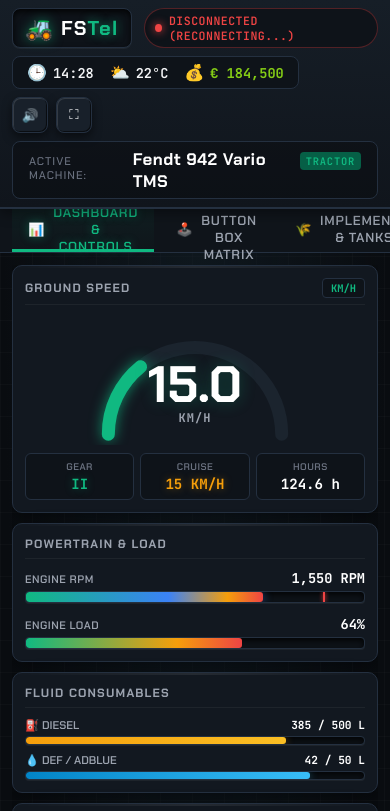
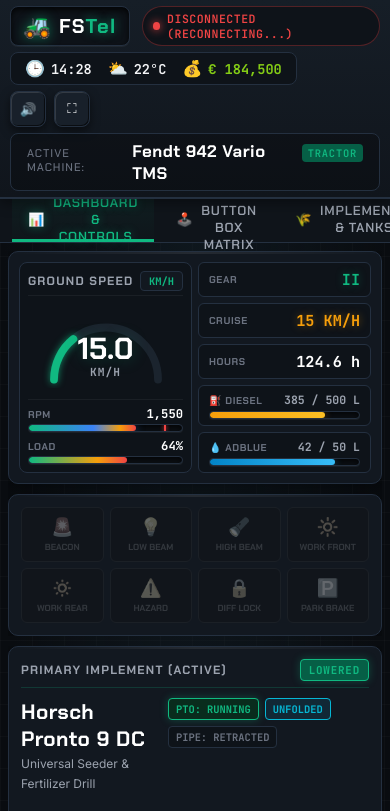
Before and after one commit to FatihEsen/fs25buttonbox, a plain HTML site: page web/index.html in a window 390 px wide. Shown: the top 811 px of the page. Drawn offline with Linux system fonts and the light colour scheme.

Commit message:
feat(ui): 2-column mobile telemetry, 5-column button box matrix, and touch scroll fix

```diff
--- a/web/app.js
+++ b/web/app.js
@@ -513,29 +513,60 @@
       });
     });
 
-    // Tactile Buttons Touch & Click Binding
+    // Tactile Buttons Touch & Click Binding (Smooth Mobile Scrolling Friendly)
     const tactileButtons = document.querySelectorAll('.tactile-btn');
     tactileButtons.forEach((btn) => {
       const action = btn.getAttribute('data-action');
       if (!action) return;
 
-      const onPress = (e) => {
-        e.preventDefault();
+      // Desktop Mouse Clicks
+      btn.addEventListener('mousedown', (e) => {
         btn.classList.add('pressed');
         dispatchAction(action);
-      };
+      });
 
-      const onRelease = () => {
+      const onMouseUp = () => {
         btn.classList.remove('pressed');
       };
+      btn.addEventListener('mouseup', onMouseUp);
+      btn.addEventListener('mouseleave', onMouseUp);
 
-      btn.addEventListener('mousedown', onPress);
-      btn.addEventListener('mouseup', onRelease);
-      btn.addEventListener('mouseleave', onRelease);
+      // Mobile Touch: Allows scrolling without accidental triggers
+      let touchStartX = 0;
+      let touchStartY = 0;
+      let isTouchScrolling = false;
 
-      btn.addEventListener('touchstart', onPress, { passive: false });
-      btn.addEventListener('touchend', onRelease);
-      btn.addEventListener('touchcancel', onRelease);
+      btn.addEventListener('touchstart', (e) => {
+        if (!e.touches || e.touches.length === 0) return;
+        touchStartX = e.touches[0].clientX;
+        touchStartY = e.touches[0].clientY;
+        isTouchScrolling = false;
+        btn.classList.add('pressed');
+      }, { passive: true });
+
+      btn.addEventListener('touchmove', (e) => {
+        if (!e.touches || e.touches.length === 0) return;
+        const deltaX = Math.abs(e.touches[0].clientX - touchStartX);
+        const deltaY = Math.abs(e.touches[0].clientY - touchStartY);
+        // If finger moves more than 8 pixels, user is scrolling the page
+        if (deltaX > 8 || deltaY > 8) {
+          isTouchScrolling = true;
+          btn.classList.remove('pressed');
+        }
+      }, { passive: true });
+
+      btn.addEventListener('touchend', (e) => {
+        btn.classList.remove('pressed');
+        if (!isTouchScrolling) {
+          // Genuine tap: trigger action
+          dispatchAction(action);
+        }
+      });
+
+      btn.addEventListener('touchcancel', () => {
+        btn.classList.remove('pressed');
+        isTouchScrolling = true;
+      });
     });
 
     // Speed Unit Toggle
--- a/web/index.html
+++ b/web/index.html
@@ -77,13 +77,17 @@
     <section id="viewDashboard" class="view-panel active-panel">
       <div class="dashboard-grid">
 
-        <!-- LEFT: TRACTOR TELEMETRY -->
+        <!-- LEFT: TRACTOR TELEMETRY (2-COLUMN DUAL COCKPIT LAYOUT) -->
         <div class="dash-column tractor-col">
-          <div class="panel-card speed-card">
-            <div class="card-header">
+          <div class="panel-card cockpit-main-card">
+            <div class="cockpit-2col">
+              <!-- LEFT COLUMN: SPEED ARC + COMPACT RPM & LOAD DIRECTLY UNDER ARC -->
+              <div class="cockpit-col-speed">
+                <div class="card-header mini-header">
                   <span class="card-title">GROUND SPEED</span>
                   <button id="btnSpeedUnitToggle" class="unit-toggle-btn" title="Toggle KM/H / MPH">KM/H</button>
                 </div>
+
                 <div class="speed-display">
                   <div class="speed-gauge-wrap">
                     <svg class="speed-arc-svg" viewBox="0 0 200 120">
@@ -97,76 +101,75 @@
                   </div>
                 </div>
 
-            <!-- Gear & Cruise Target -->
-            <div class="sub-drivetrain-row">
-              <div class="info-pill">
-                <span class="pill-label">GEAR</span>
-                <span id="gearValue" class="pill-value accent-green">II</span>
+                <!-- RPM & MOTOR LOAD (Directly underneath the speed arc) -->
+                <div class="under-arc-meters">
+                  <!-- Engine RPM -->
+                  <div class="micro-meter">
+                    <div class="micro-meta">
+                      <span class="micro-title">RPM</span>
+                      <span id="rpmValue" class="micro-num">1,550</span>
                     </div>
-              <div class="info-pill">
-                <span class="pill-label">CRUISE</span>
-                <span id="cruiseTarget" class="pill-value accent-amber">15 KM/H</span>
-              </div>
-              <div class="info-pill">
-                <span class="pill-label">HOURS</span>
-                <span id="operatingHours" class="pill-value">124.6 h</span>
-              </div>
-            </div>
-          </div>
-
-          <!-- RPM & MOTOR LOAD -->
-          <div class="panel-card engine-card">
-            <div class="card-header">
-              <span class="card-title">POWERTRAIN &amp; LOAD</span>
-            </div>
-            <div class="dual-bars-container">
-              <!-- RPM Bar -->
-              <div class="meter-group">
-                <div class="meter-meta">
-                  <span class="meter-title">ENGINE RPM</span>
-                  <span id="rpmValue" class="meter-num">1,550 RPM</span>
-                </div>
-                <div class="bar-track">
+                    <div class="bar-track micro-track">
                       <div id="rpmBar" class="bar-fill rpm-fill" style="width: 70%;"></div>
                       <div class="redline-marker" style="left: 88%;"></div>
                     </div>
                   </div>
 
-              <!-- Motor Load Bar -->
-              <div class="meter-group">
-                <div class="meter-meta">
-                  <span class="meter-title">ENGINE LOAD</span>
-                  <span id="loadValue" class="meter-num">64%</span>
+                  <!-- Motor Load -->
+                  <div class="micro-meter">
+                    <div class="micro-meta">
+                      <span class="micro-title">LOAD</span>
+                      <span id="loadValue" class="micro-num">64%</span>
                     </div>
-                <div class="bar-track">
+                    <div class="bar-track micro-track">
                       <div id="loadBar" class="bar-fill load-fill" style="width: 64%;"></div>
                     </div>
                   </div>
                 </div>
               </div>
 
-          <!-- FUEL & DEF / ADBLUE -->
-          <div class="panel-card fuel-card">
-            <div class="card-header">
-              <span class="card-title">FLUID CONSUMABLES</span>
+              <!-- RIGHT COLUMN: VERTICALLY STACKED GEAR, CRUISE, HOURS, DIESEL, ADBLUE -->
+              <div class="cockpit-col-vitals">
+                <div class="vitals-vertical-stack">
+                  <!-- Gear -->
+                  <div class="vital-row-pill">
+                    <span class="v-label">GEAR</span>
+                    <span id="gearValue" class="v-val accent-green">II</span>
                   </div>
-            <div class="fluid-grid">
-              <div class="fluid-item">
-                <div class="fluid-meta">
-                  <span class="fluid-name">⛽ DIESEL</span>
-                  <span id="fuelText" class="fluid-amount">385 / 500 L</span>
+
+                  <!-- Cruise Target -->
+                  <div class="vital-row-pill">
+                    <span class="v-label">CRUISE</span>
+                    <span id="cruiseTarget" class="v-val accent-amber">15 KM/H</span>
                   </div>
-                <div class="bar-track mini-track">
+
+                  <!-- Operating Hours -->
+                  <div class="vital-row-pill">
+                    <span class="v-label">HOURS</span>
+                    <span id="operatingHours" class="v-val">124.6 h</span>
+                  </div>
+
+                  <!-- Diesel Fuel -->
+                  <div class="vital-fluid-pill">
+                    <div class="fluid-top">
+                      <span class="v-label">⛽ DIESEL</span>
+                      <span id="fuelText" class="v-val-sm">385 / 500 L</span>
+                    </div>
+                    <div class="bar-track micro-track">
                       <div id="fuelBar" class="bar-fill fuel-fill" style="width: 77%;"></div>
                     </div>
                   </div>
-              <div class="fluid-item">
-                <div class="fluid-meta">
-                  <span class="fluid-name">💧 DEF / ADBLUE</span>
-                  <span id="defText" class="fluid-amount">42 / 50 L</span>
+
+                  <!-- AdBlue / DEF -->
+                  <div class="vital-fluid-pill">
+                    <div class="fluid-top">
+                      <span class="v-label">💧 ADBLUE</span>
+                      <span id="defText" class="v-val-sm">42 / 50 L</span>
                     </div>
-                <div class="bar-track mini-track">
+                    <div class="bar-track micro-track">
                       <div id="defBar" class="bar-fill def-fill" style="width: 84%;"></div>
+                    </div>
+                  </div>
                 </div>
               </div>
             </div>
@@ -400,18 +403,18 @@
       </div>
     </section>
 
-    <!-- VIEW 2: FULLSCREEN BUTTON BOX MATRIX -->
+    <!-- VIEW 2: FULLSCREEN BUTTON BOX MATRIX (5 COLUMNS) -->
     <section id="viewButtonBox" class="view-panel">
       <div class="matrix-container">
         <div class="matrix-header">
-          <h2>HEAVY-DUTY VIRTUAL BUTTON BOX (4x4 ISOBUS MATRIX)</h2>
+          <h2>HEAVY-DUTY VIRTUAL BUTTON BOX (5-COLUMN ISOBUS MATRIX)</h2>
           <span class="matrix-desc">Designed for tablets, touchscreen secondary monitors, and zero-latency in-game control.</span>
         </div>
 
         <div class="matrix-grid">
-          <!-- Column 1: Engine & Drive -->
+          <!-- Column 1: Engine & Drivetrain -->
           <div class="matrix-group">
-            <span class="group-title">ENGINE &amp; DRIVETRAIN</span>
+            <span class="group-title">1. ENGINE &amp; CRUISE</span>
             <button class="tactile-btn matrix-btn btn-engine" data-action="ENGINE_START">
               <div class="btn-led"></div>
               <span class="btn-icon">⚡</span>
@@ -443,9 +446,9 @@
             </button>
           </div>
 
-          <!-- Column 2: Hydraulics & Power -->
+          <!-- Column 2: Hydraulics & Hitch -->
           <div class="matrix-group">
-            <span class="group-title">HYDRAULICS &amp; PTO</span>
+            <span class="group-title">2. HYDRAULICS &amp; HITCH</span>
             <button class="tactile-btn matrix-btn btn-hydraulics" data-action="TOOL_LOWER">
               <div class="btn-led"></div>
               <span class="btn-icon">↕️</span>
@@ -457,6 +460,21 @@
               <span class="btn-name">LIFT / LOWER ALL</span>
               <span class="btn-key">[CTRL + V]</span>
             </button>
+            <button class="tactile-btn matrix-btn" data-action="FRONT_HITCH">
+              <span class="btn-icon">📐</span>
+              <span class="btn-name">FRONT 3-PT HITCH</span>
+              <span class="btn-key">[NUM 7]</span>
+            </button>
+            <button class="tactile-btn matrix-btn" data-action="REAR_HITCH">
+              <span class="btn-icon">🚜</span>
+              <span class="btn-name">REAR 3-PT HITCH</span>
+              <span class="btn-key">[NUM 8]</span>
+            </button>
+          </div>
+
+          <!-- Column 3: PTO & Power System -->
+          <div class="matrix-group">
+            <span class="group-title">3. PTO &amp; POWER</span>
             <button class="tactile-btn matrix-btn btn-pto" data-action="TOOL_PTO">
               <div class="btn-led"></div>
               <span class="btn-icon">⟳</span>
@@ -468,11 +486,21 @@
               <span class="btn-name">PTO ALL TOOLS</span>
               <span class="btn-key">[CTRL + B]</span>
             </button>
+            <button class="tactile-btn matrix-btn" data-action="DIFF_LOCK">
+              <span class="btn-icon">🔒</span>
+              <span class="btn-name">DIFF LOCK</span>
+              <span class="btn-key">[NUM 1]</span>
+            </button>
+            <button class="tactile-btn matrix-btn" data-action="ALL_WHEEL_DRIVE">
+              <span class="btn-icon">⚙️</span>
+              <span class="btn-name">4WD ALL-WHEEL</span>
+              <span class="btn-key">[NUM 2]</span>
+            </button>
           </div>
 
-          <!-- Column 3: Implements & Unloading -->
+          <!-- Column 4: Implements & Mechanisms -->
           <div class="matrix-group">
-            <span class="group-title">IMPLEMENT MECHANISMS</span>
+            <span class="group-title">4. IMPLEMENT &amp; BOOM</span>
             <button class="tactile-btn matrix-btn btn-fold" data-action="TOOL_FOLD">
               <span class="btn-icon">⇋</span>
               <span class="btn-name">FOLD / UNFOLD</span>
@@ -496,9 +524,9 @@
             </button>
           </div>
 
-          <!-- Column 4: Lighting & Work Signals -->
+          <!-- Column 5: Lighting & Work Signals -->
           <div class="matrix-group">
-            <span class="group-title">LIGHTING &amp; SIGNALS</span>
+            <span class="group-title">5. LIGHTING &amp; SIGNALS</span>
             <button class="tactile-btn matrix-btn btn-beacon" data-action="LIGHTS_BEACON">
               <div class="btn-led pulse-led"></div>
               <span class="btn-icon">🚨</span>
@@ -510,15 +538,22 @@
               <span class="btn-name">LIGHTING MODES</span>
               <span class="btn-key">[F]</span>
             </button>
+            <div class="matrix-dual-row">
               <button class="tactile-btn matrix-btn" data-action="LIGHTS_WORK_FRONT">
                 <span class="btn-icon">🔆</span>
-              <span class="btn-name">FRONT WORK LIGHTS</span>
-              <span class="btn-key">[NUM 5]</span>
+                <span class="btn-name">FRONT WORK</span>
+                <span class="btn-key">[5]</span>
               </button>
               <button class="tactile-btn matrix-btn" data-action="LIGHTS_WORK_BACK">
                 <span class="btn-icon">🔅</span>
-              <span class="btn-name">REAR WORK LIGHTS</span>
-              <span class="btn-key">[NUM 6]</span>
+                <span class="btn-name">REAR WORK</span>
+                <span class="btn-key">[6]</span>
+              </button>
+            </div>
+            <button class="tactile-btn matrix-btn" data-action="LIGHTS_HAZARD">
+              <span class="btn-icon">⚠️</span>
+              <span class="btn-name">HAZARDS / FLASHER</span>
+              <span class="btn-key">[NUM 4]</span>
             </button>
           </div>
         </div>
--- a/web/style.css
+++ b/web/style.css
@@ -410,13 +410,37 @@
   overflow-y: auto;
 }
 
-/* Left Column: Tractor Telemetry */
-.speed-card {
-  text-align: center;
+/* Dual Cockpit Main Card & 2-Column Split */
+.cockpit-main-card {
+  padding: 10px;
+}
+
+.cockpit-2col {
+  display: grid;
+  grid-template-columns: 1fr 1fr;
+  gap: 10px;
+  align-items: stretch;
+}
+
+.cockpit-col-speed {
+  display: flex;
+  flex-direction: column;
+  align-items: center;
+  justify-content: space-between;
+  background: var(--bg-inset);
+  border: 1px solid var(--border-subtle);
+  border-radius: 8px;
+  padding: 8px;
+}
+
+.cockpit-col-speed .mini-header {
+  width: 100%;
+  margin-bottom: 2px;
+  padding-bottom: 4px;
 }
 
 .unit-toggle-btn {
-  background: var(--bg-inset);
+  background: var(--bg-panel);
   border: 1px solid var(--border-subtle);
   color: var(--accent-fendt-green);
   font-family: var(--font-mono);
@@ -437,13 +461,13 @@
   display: flex;
   justify-content: center;
   align-items: center;
-  margin: 4px 0;
+  margin: 2px 0;
 }
 
 .speed-gauge-wrap {
   position: relative;
-  width: 220px;
-  height: 130px;
+  width: 180px;
+  height: 110px;
 }
 
 .speed-arc-svg {
@@ -460,7 +484,6 @@
 
 .arc-fg {
   fill: none;
-  stroke: url(#speedGradient);
   stroke: var(--accent-fendt-green);
   stroke-width: 12;
   stroke-linecap: round;
@@ -477,12 +500,12 @@
   flex-direction: column;
   align-items: center;
   justify-content: center;
-  padding-top: 25px;
+  padding-top: 20px;
 }
 
 .speed-num {
   font-family: var(--font-display);
-  font-size: 3.2rem;
+  font-size: 2.8rem;
   font-weight: 700;
   line-height: 1;
   color: #fff;
@@ -491,43 +514,115 @@
 
 .speed-unit-label {
   font-family: var(--font-mono);
-  font-size: 0.75rem;
+  font-size: 0.7rem;
   font-weight: 700;
   color: var(--text-muted);
   letter-spacing: 1px;
 }
 
-.sub-drivetrain-row {
-  display: grid;
-  grid-template-columns: repeat(3, 1fr);
+/* RPM & LOAD DIRECTLY UNDER SPEED ARC */
+.under-arc-meters {
+  width: 100%;
+  display: flex;
+  flex-direction: column;
   gap: 6px;
-  margin-top: 8px;
+  margin-top: 4px;
+  padding-top: 6px;
+  border-top: 1px solid rgba(255, 255, 255, 0.05);
 }
 
-.info-pill {
+.micro-meter {
+  display: flex;
+  flex-direction: column;
+  gap: 2px;
+}
+
+.micro-meta {
+  display: flex;
+  justify-content: space-between;
+  align-items: baseline;
+}
+
+.micro-title {
+  font-family: var(--font-display);
+  font-size: 0.62rem;
+  font-weight: 700;
+  color: var(--text-dim);
+  letter-spacing: 0.6px;
+}
+
+.micro-num {
+  font-family: var(--font-mono);
+  font-size: 0.76rem;
+  font-weight: 700;
+  color: #fff;
+}
+
+.micro-track {
+  height: 8px !important;
+  border-radius: 3px;
+}
+
+/* RIGHT COLUMN: VERTICALLY STACKED VITALS */
+.cockpit-col-vitals {
+  display: flex;
+  flex-direction: column;
+}
+
+.vitals-vertical-stack {
+  display: flex;
+  flex-direction: column;
+  gap: 6px;
+  height: 100%;
+  justify-content: space-between;
+}
+
+.vital-row-pill {
   background: var(--bg-inset);
   border: 1px solid var(--border-subtle);
   border-radius: 6px;
-  padding: 6px 4px;
+  padding: 6px 10px;
+  display: flex;
+  align-items: center;
+  justify-content: space-between;
+}
+
+.vital-fluid-pill {
+  background: var(--bg-inset);
+  border: 1px solid var(--border-subtle);
+  border-radius: 6px;
+  padding: 6px 10px;
   display: flex;
   flex-direction: column;
-  align-items: center;
+  gap: 4px;
 }
 
-.pill-label {
-  font-family: var(--font-display);
-  font-size: 0.6rem;
-  font-weight: 600;
-  color: var(--text-dim);
-  letter-spacing: 0.5px;
+.fluid-top {
+  display: flex;
+  justify-content: space-between;
+  align-items: baseline;
 }
 
-.pill-value {
+.v-label {
+  font-family: var(--font-display);
+  font-size: 0.62rem;
+  font-weight: 700;
+  color: var(--text-dim);
+  letter-spacing: 0.6px;
+}
+
+.v-val {
   font-family: var(--font-mono);
-  font-size: 0.88rem;
+  font-size: 0.95rem;
   font-weight: 700;
   color: #fff;
-  margin-top: 2px;
+}
+
+.v-val-sm {
+  font-family: var(--font-mono);
+  font-size: 0.72rem;
+  font-weight: 700;
+  color: var(--text-muted);
 }
 
 .accent-green {
@@ -1020,6 +1115,9 @@
   justify-content: center;
   text-align: center;
   cursor: pointer;
+  touch-action: pan-y;
+  user-select: none;
+  -webkit-user-select: none;
   box-shadow:
     inset 0 1px 0 rgba(255, 255, 255, 0.18),
     inset 0 -2px 0 rgba(0, 0, 0, 0.4),
@@ -1134,14 +1232,14 @@
 }
 
 /* ==========================================================================
-   7. VIEW 2: FULLSCREEN BUTTON BOX 4X4 MATRIX
+   7. VIEW 2: FULLSCREEN BUTTON BOX 5-COLUMN MATRIX
    ========================================================================== */
 .matrix-container {
-  max-width: 1200px;
+  max-width: 1400px;
   margin: 0 auto;
   display: flex;
   flex-direction: column;
-  gap: 16px;
+  gap: 14px;
 }
 
 .matrix-header {
@@ -1164,8 +1262,8 @@
 
 .matrix-grid {
   display: grid;
-  grid-template-columns: repeat(4, 1fr);
-  gap: 16px;
+  grid-template-columns: repeat(5, 1fr);
+  gap: 12px;
 }
 
 .matrix-group {
@@ -1373,9 +1471,19 @@
 /* ==========================================================================
    10. RESPONSIVE DESIGN (TABLETS & PHONES)
    ========================================================================== */
-@media (max-width: 1100px) {
+@media (min-width: 1200px) {
   .dashboard-grid {
-    grid-template-columns: 280px 1fr 280px;
+    grid-template-columns: 370px 1fr 340px;
+  }
+}
+
+@media (max-width: 1200px) {
+  .dashboard-grid {
+    grid-template-columns: 340px 1fr 320px;
+  }
+
+  .matrix-grid {
+    grid-template-columns: repeat(3, 1fr);
   }
 }
 
@@ -1392,22 +1500,44 @@
   .view-panel {
     position: static;
     overflow-y: visible;
+    padding: 8px;
   }
 
   .dashboard-grid {
     grid-template-columns: 1fr;
     height: auto;
+    gap: 10px;
+  }
+
+  .cockpit-2col {
+    grid-template-columns: 1.1fr 0.9fr;
+    gap: 8px;
+  }
+
+  .speed-gauge-wrap {
+    width: 150px;
+    height: 95px;
+  }
+
+  .speed-num {
+    font-size: 2.3rem;
   }
 
   .matrix-grid {
     grid-template-columns: repeat(2, 1fr);
+    gap: 8px;
+  }
+
+  .matrix-btn {
+    min-height: 72px;
+    padding: 8px 4px;
   }
 
   .top-bar {
     flex-wrap: wrap;
     height: auto;
-    padding: 8px 12px;
-    gap: 8px;
+    padding: 6px 10px;
+    gap: 6px;
   }
 
   .vehicle-banner {
@@ -1417,7 +1547,21 @@
   }
 }
 
-@media (max-width: 600px) {
+@media (max-width: 500px) {
+  .cockpit-2col {
+    grid-template-columns: 1fr 1fr;
+    gap: 6px;
+  }
+
+  .speed-gauge-wrap {
+    width: 130px;
+    height: 82px;
+  }
+
+  .speed-num {
+    font-size: 1.9rem;
+  }
+
   .matrix-grid {
     grid-template-columns: 1fr;
   }
```
Also changed, not shown: 1 other file. Lines whose indentation alone changed are shown as unchanged.
